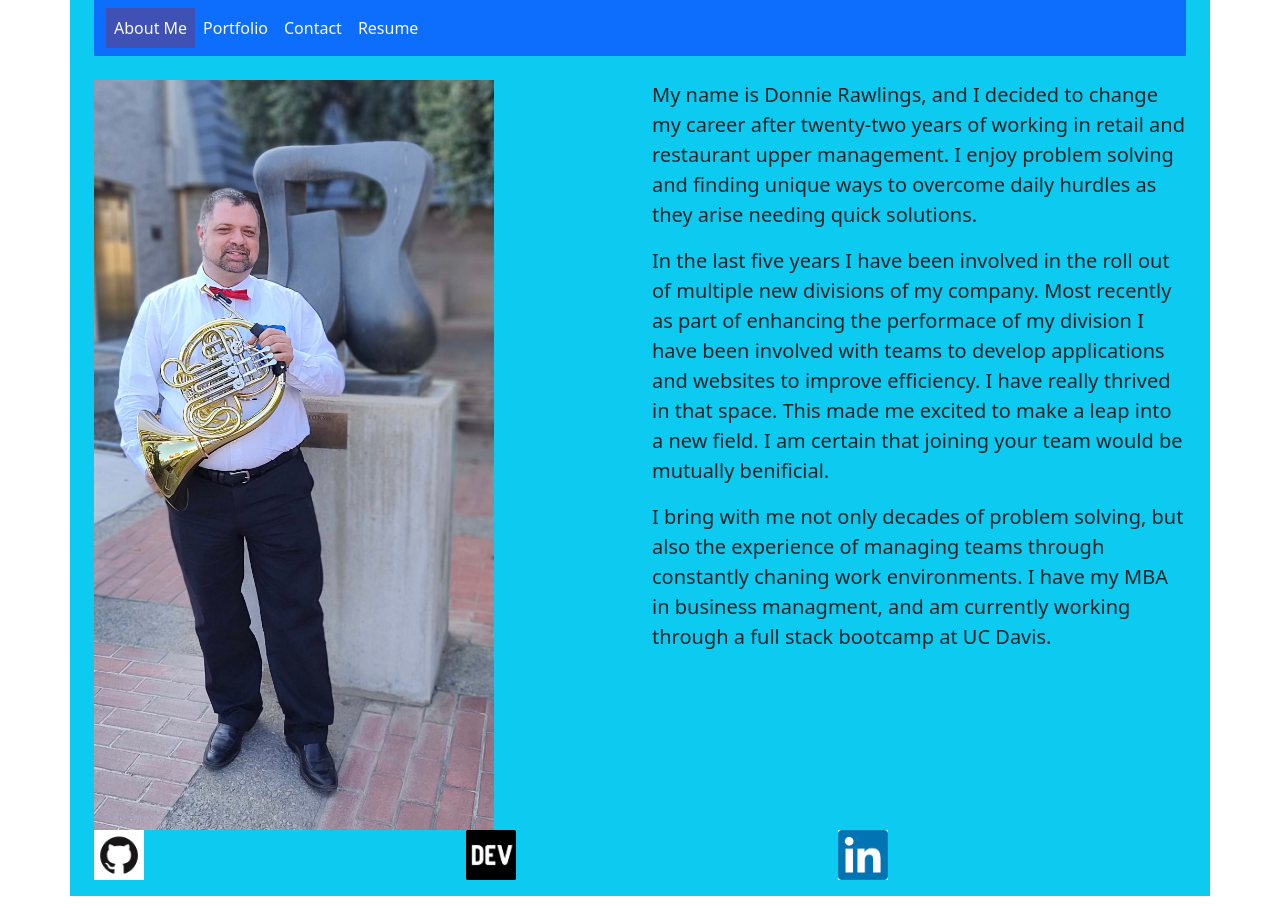
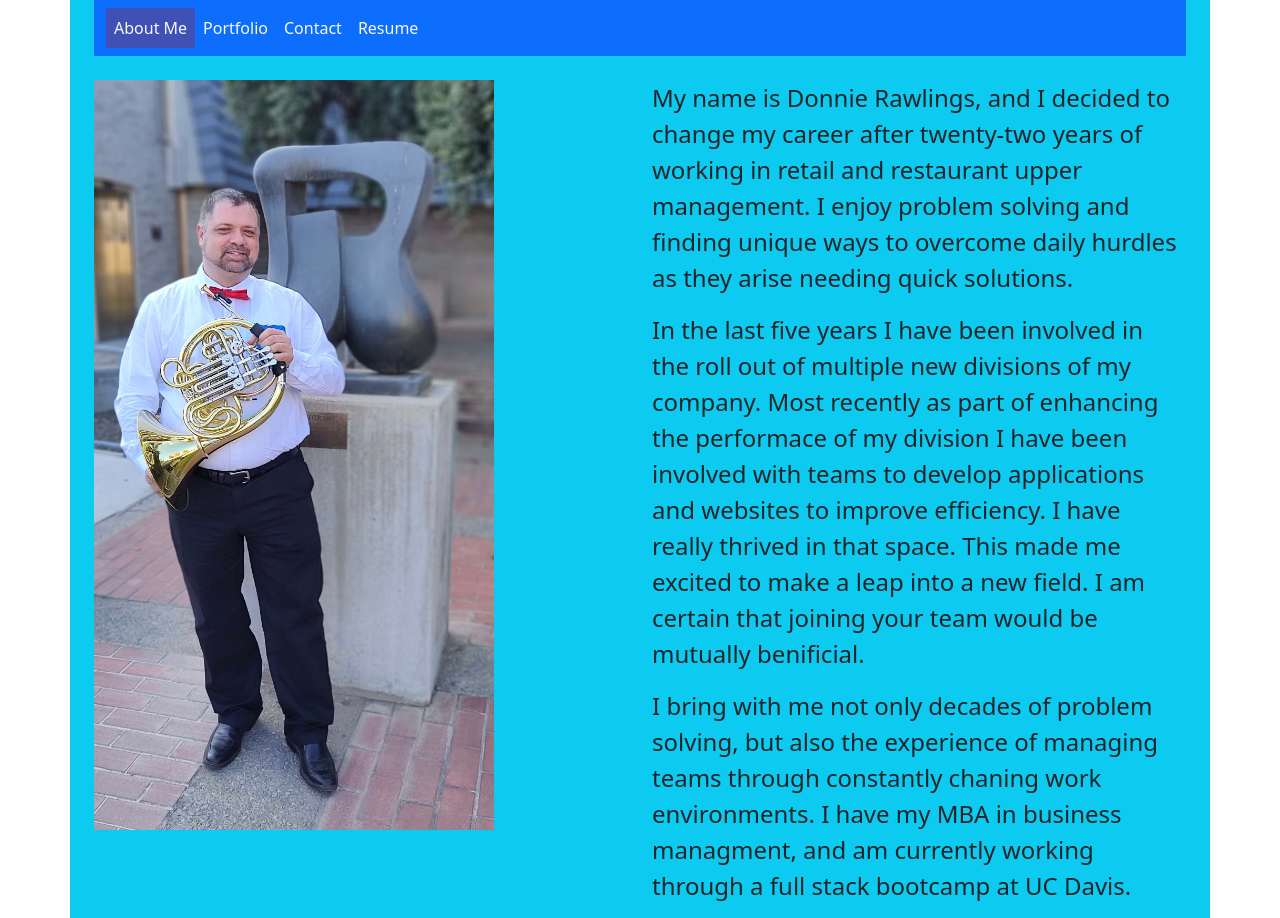
Before and after one commit to drawlin22/React-Portfolio-drawlin22, a React (Vite) app: page / in a window 1280 px wide. Shown: the top 918 px of the page. Before the commit the page ends 896 px from the top, so only its background shows below. Built offline with nearby package versions, Linux system fonts and the light colour scheme.

Commit message:
increase text size on about page

```diff
--- a/src/pages/AboutPage.jsx
+++ b/src/pages/AboutPage.jsx
@@ -21,19 +21,19 @@ export default function AboutPage() {
           <div className="col-md-6">
 
     <p className="lead text-zoom">
-            My name is Donnie Rawlings, and I decided to change my career after twenty-two years of working in retail and restaurant upper management.
-        I enjoy problem solving and finding unique ways to overcome daily hurdles as they arise needing quick solutions.
+           <strong> <font size="+2">My name is Donnie Rawlings, and I decided to change my career after twenty-two years of working in retail and restaurant upper management.
+        I enjoy problem solving and finding unique ways to overcome daily hurdles as they arise needing quick solutions.</font> </strong>
     </p>
 
     <p className="lead text-zoom">
-        In the last five years I have been involved in the roll out of multiple new divisions of my company. Most recently as part of enhancing the performace of my division I have been involved
+        <strong><font size="+2">In the last five years I have been involved in the roll out of multiple new divisions of my company. Most recently as part of enhancing the performace of my division I have been involved
         with teams to develop applications and websites to improve efficiency. I have really thrived in that space. This made me excited to make a leap into a new field. I am certain that joining your
-        team would be mutually benificial.
+        team would be mutually benificial.</font> </strong>
     </p>
 
     <p className="lead text-zoom">
-        I bring with me not only decades of problem solving, but also the experience of managing teams through constantly chaning work environments. I have my MBA in business managment,
-        and am currently working through a full stack bootcamp at UC Davis.
+        <strong><font size="+2">I bring with me not only decades of problem solving, but also the experience of managing teams through constantly chaning work environments. I have my MBA in business managment,
+        and am currently working through a full stack bootcamp at UC Davis.</font></strong>
 
     </p>
         </div>
```
